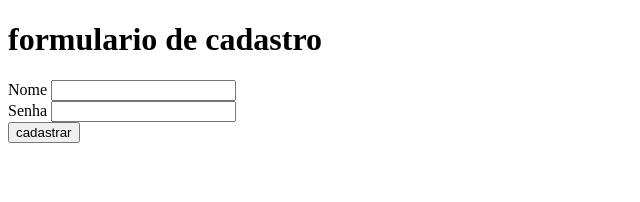
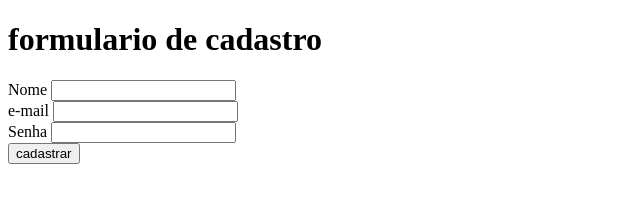
Before and after one commit to leobd45/exercicio, a plain HTML site: page index.html in a window 1280 px wide. Shown: the whole page, without its empty margins (0-640 px from the left). Drawn offline with Linux system fonts and the light colour scheme.

Commit message:
adicionado email

```diff
--- a/index.html
+++ b/index.html
@@ -12,6 +12,9 @@
             <label for="user">Nome</label>
             <input type="text" id="user"><br/>
 
+            <label for="email">e-mail</label>
+            <input type="email" id="email"><br/>
+
             <label for="senha">Senha</label>
             <input type="password" id="senha"><br/>
             <button>cadastrar</button>
```
